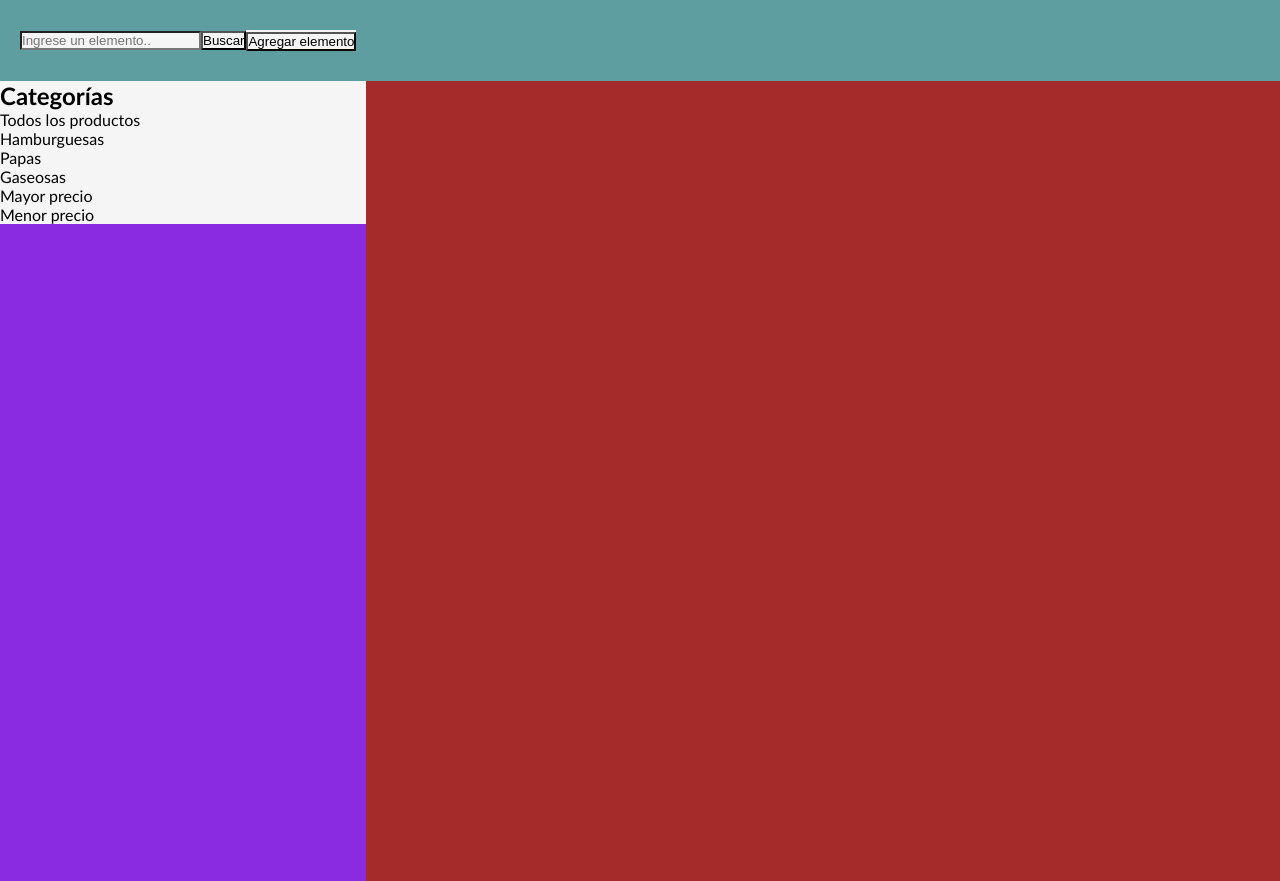
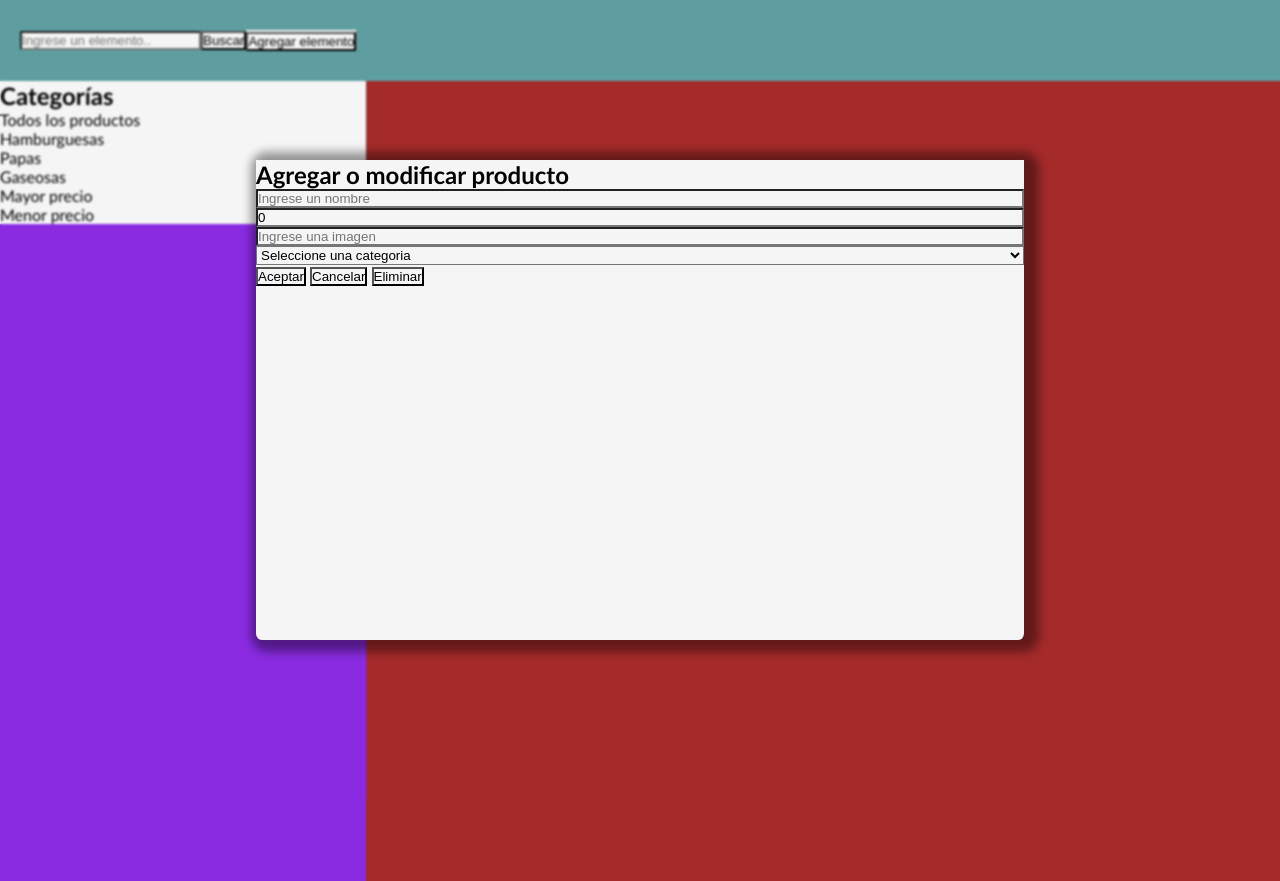
Before and after one commit to AgusAstuDev/Integrador-JS, a website built with Vite: page index.html in a window 1280 px wide. Built offline with nearby package versions, Linux system fonts and the light colour scheme.

Commit message:
Logicas para guardar los productos en el localStorage listo

```diff
--- a/index.html
+++ b/index.html
@@ -20,12 +20,15 @@
           <button class="header_btn_search">Buscar</button>
         </div>
         <div class="header_add">
-          <button class="header_btn_add">Agregar elemento</button>
+          <button id="header_btn_add" class="header_btn_add">
+            Agregar elemento
+          </button>
         </div>
       </div>
     </header>
     <!-- MAIN  -->
     <main class="main_container">
+      <div class="main_view">
         <div class="main_categories">
           <aside>
             <h2>Categorías</h2>
@@ -33,6 +36,37 @@
           </aside>
         </div>
         <div class="main_products"></div>
+      </div>
+      <!-- POPUP -->
+      <div class="popup_container" id="modal_popup">
+        <div class="popup_contain_container">
+          <div>
+            <h2>Agregar o modificar producto</h2>
+          </div>
+          <div class="popup_container_inputs">
+            <input placeholder="Ingrese un nombre" id="nombre" type="text" />
+            <input placeholder="Precio" value="0" id="precio" type="number" />
+            <input placeholder="Ingrese una imagen" id="img" type="text" />
+            <select id="categoria">
+              <option>Seleccione una categoria</option>
+              <option>Gaseosa</option>
+              <option>Hamburguesas</option>
+              <option>Papas</option>
+            </select>
+          </div>
+          <div>
+            <button id="popup_btn_accept" class="popup_button aceptar">
+              Aceptar
+            </button>
+            <button id="popup_btn_close" class="popup_button cancelar">
+              Cancelar
+            </button>
+            <button id="popup_btn_delete" class="popup_button eliminar">
+              Eliminar
+            </button>
+          </div>
+        </div>
+      </div>
     </main>
     <script type="module" src="/main.js"></script>
   </body>
--- a/main.js
+++ b/main.js
@@ -1,4 +1,53 @@
+import { setInLocalStorage } from "./src/persistence/localStorage";
 import { renderCategories } from "./src/services/categories";
 import "./style.css";
 
 renderCategories();
+
+// LOGICA DEL POPUP
+const buttonAdd = document.getElementById("header_btn_add");
+
+buttonAdd.addEventListener("click", () => {
+  openModal();
+});
+
+const cancel_button = document.getElementById("popup_btn_close");
+
+cancel_button.addEventListener("click", () => {
+  closeModal();
+});
+
+const openModal = () => {
+  const modal = document.getElementById("modal_popup");
+  modal.style.display = "flex";
+};
+
+const closeModal = () => {
+  const modal = document.getElementById("modal_popup");
+  modal.style.display = "none";
+};
+
+// LOGICA BOTONES POPUP
+
+const acceptButton = document.getElementById("popup_btn_accept");
+acceptButton.addEventListener("click", () => {
+  handleSaveModifyProduct();
+});
+
+const handleSaveModifyProduct = () => {
+  const nombre = document.getElementById("nombre").value,
+    precio = document.getElementById("precio").value,
+    img = document.getElementById("img").value,
+    categoria = document.getElementById("categoria").value;
+
+  let object = {
+    id: new Date().toISOString(),
+    nombre,
+    precio,
+    img,
+    categoria,
+  };
+  setInLocalStorage(object);
+
+  //   closeModal();
+};
--- /dev/null
+++ b/src/persistence/localStorage.js
@@ -0,0 +1,25 @@
+// LOCALE STORAGE
+
+export const handleGetProductLocalStorage = () => {
+  const products = JSON.parse(localStorage.getItem("products"));
+  if (products) {
+    return products;
+  } else {
+    return [];
+  }
+};
+
+export const setInLocalStorage = (productIn) => {
+  let productsInLocal = handleGetProductLocalStorage();
+
+  const verifyExistIndex = productsInLocal.findIndex(
+    (productsLocal) => productsLocal.id === productIn.id
+  );
+
+  if (verifyExistIndex !== -1) {
+    productsInLocal[verifyExistIndex] = productIn;
+  } else {
+    productsInLocal.push(productIn);
+  }
+  localStorage.setItem("products", JSON.stringify(productsInLocal));
+};
--- a/style.css
+++ b/style.css
@@ -35,6 +35,10 @@ body {
 .main_container {
   width: 100%;
   height: 100vh;
+}
+.main_view {
+  width: 100%;
+  height: 100vh;
   display: grid;
   grid-template-columns: 0.4fr 1fr;
 }
@@ -52,3 +56,29 @@ body {
 .liActive {
   text-decoration: underline;
 }
+
+.popup_container {
+  display: flex;
+  position: absolute;
+  width: 100vw;
+  height: 100vh;
+  top: 0;
+  left: 0;
+  justify-content: center;
+  align-items: center;
+  background-color: transparent;
+  backdrop-filter: blur(1px);
+}
+.popup_contain_container {
+  width: 60%;
+  height: 60%;
+  background-color: whitesmoke;
+  box-shadow: 5px 2px 10px 10px rgba(0, 0, 0, 0.4);
+  border-radius: 0.4rem;
+}
+.popup_container_inputs {
+  width: 100%;
+  height: auto;
+  display: flex;
+  flex-direction: column;
+}
```
Lines whose indentation alone changed are shown as unchanged.
